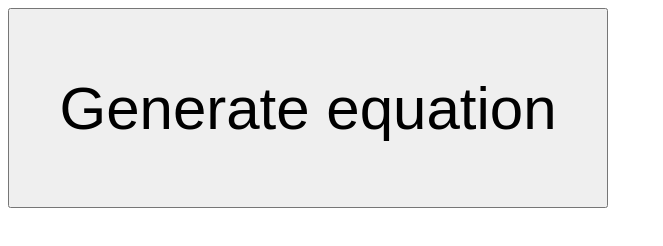
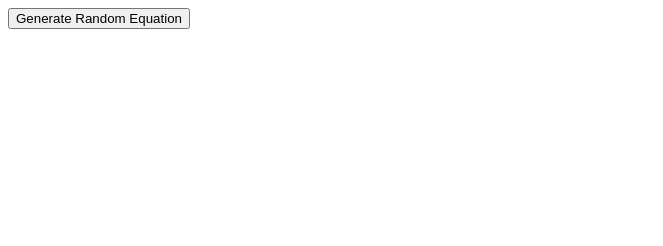
Before and after one commit to gitknu/equation_game, a plain HTML site: page index.html in a window 1280 px wide. Shown: the whole page, without its empty margins (0-663 px from the left). Drawn offline with Linux system fonts and the light colour scheme.

Commit message:
Update index.html

```diff
--- a/index.html
+++ b/index.html
@@ -1,35 +1,40 @@
 <html>
-<body>
+<head>
 <script>
-function getRandomInt(min, max) {
-    return Math.floor(Math.random() * (max - min + 1)) + min;
+function generateRandomEquation() {
+    // Generate a random number of variables between 3 and 5
+    const numVariables = Math.floor(Math.random() * 3) + 3;
+
+    // Generate random values for variables
+    const variables = [];
+    for (let i = 0; i < numVariables; i++) {
+        variables.push(Math.floor(Math.random() * 6));
     }
-function compute() {
-    var signs = [" + ", " - ", " x ", " ÷ "];
-    var num1 = getRandomInt(0, 100);
-    var num2 = getRandomInt(0, 10);
-    var includeZero = Math.random() < 0.5;
-    var sign1 = signs[getRandomInt(0, 3)];
-    var sign2 = signs[getRandomInt(0, 2)];
-    var equation;
+    const unknownIndex = Math.floor(Math.random() * numVariables);
+    const unknownVariable = variables[unknownIndex];
+    variables[unknownIndex] = 'x';
 
-    if (sign2 === " ÷ " && num2 === 0) {
-        num2 = 1;
+    let equation = '';
+    for (let i = 0; i < numVariables - 1; i++) {
+        const operator = ['+', '-', '*', '/'][Math.floor(Math.random() * 4)];
+        equation += `${variables[i]} ${operator} `;
     }
-    if (includeZero) {
-        equation = num1 + sign1 + num2 + sign2 + "0";
-    } else {
-        equation = num1 + sign1 + num2 + sign2 + getRandomInt(1, 9);
+    equation += variables[numVariables - 1];
+
+    const result = eval(equation.replace('x', unknownVariable));
+
+    return `${equation} = ${result}`;
 }
-    try {
-        var result = eval(equation);
-        document.getElementById("p1").innerHTML = equation + " = " + result;
-    } catch (error) {
-        compute();
-    }
+
+ function displayRandomEquation() {
+            const equationContainer = document.getElementById('equation-container');
+            const newEquation = generateRandomEquation();
+            equationContainer.innerHTML += '<p>' + newEquation + '</p>';
         }
     </script>
-<input type="button" value="Generate equation" style="font-size:60px;height:200px;width:600px" onclick="compute()">
-<p style="font-size:80px;" id="p1"></p>
+    </head>
+<body>
+<button onclick="displayRandomEquation()">Generate Random Equation</button>
+    <div id="equation-container"></div>
 </body>
 </html>
```
Lines whose indentation alone changed are shown as unchanged.
